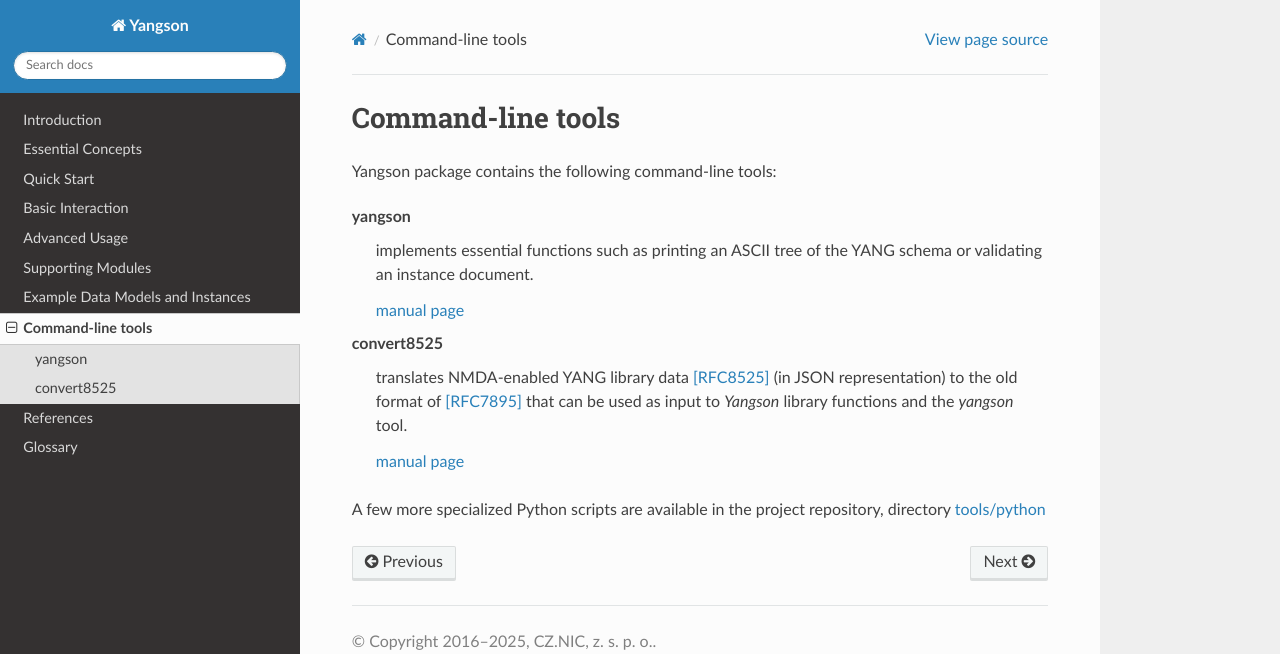
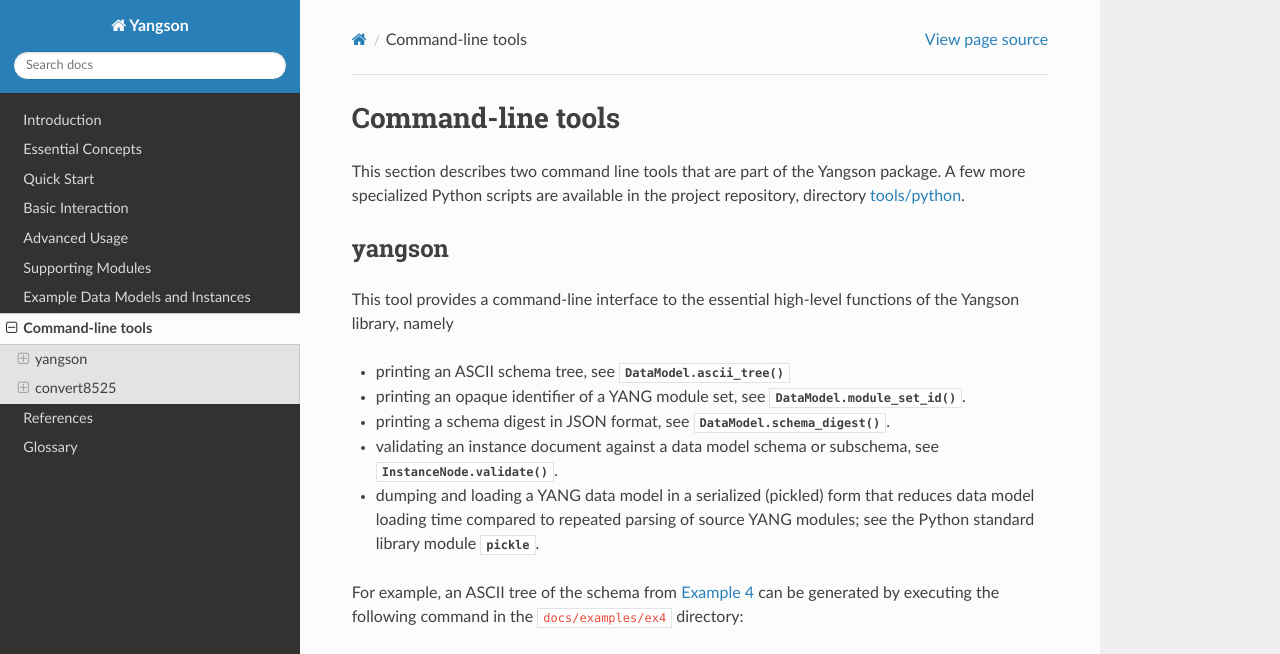
Before and after one commit to CZ-NIC/yangson, a Sphinx documentation site: the page built from docs/cmdline.rst, in a window 1280 px wide and 1400 px high. Shown: the top 654 px of the window. Built offline with Sphinx 7.4.7 and the Read the Docs theme 3.1.0, drawn with Linux system fonts in a browser that asks for light colours; some of the changed text lies outside the part shown; grey boxes are pictures that could not be loaded.

Commit message:
Add examples/doctests of command-line tools' usage

```diff
--- a/docs/cmdline.rst
+++ b/docs/cmdline.rst
@@ -3,28 +3,133 @@
 ==================
 Command-line tools
 ==================
+This section describes two command line tools that are part of the Yangson package. A few more specialized Python scripts are available in the project repository, directory `tools/python`_.
+
+.. _yangson-tool:
+
+yangson
+-------
+
+This tool provides a command-line interface to the essential high-level functions of the Yangson library, namely
+
+* printing an ASCII schema tree, see :meth:`.DataModel.ascii_tree`
+
+* printing an opaque identifier of a YANG module set,
+  see :meth:`.DataModel.module_set_id`.
+
+* printing a schema digest in JSON format,
+  see :meth:`.DataModel.schema_digest`.
+
+* validating an instance document against a data model schema or subschema,
+  see :meth:`.InstanceNode.validate`.
+
+* dumping and loading a YANG data model in a serialized (pickled) form
+  that reduces data model loading time compared to repeated parsing of
+  source YANG modules; see the Python standard library module
+  :mod:`pickle`.
+
+For example, an ASCII tree of the schema from :ref:`sec-ex4` can be
+generated by executing the following command in the
+``docs/examples/ex4`` directory:
+
+.. shtest::
+   :cwd: examples/ex4
+
+   $ yangson -p .:../../../yang-modules/ietf -t yang-library-ex4.json
+   +--rw example-4-a:bag!
+   |  +--ro bar <boolean>
+   |  x--rw foo <uint8>
+   |  +--rw (opts)?
+   |     +--:(a)
+   |     |  +--rw baz? <empty>
+   |     +--:(example-4-b:fooref)
+   |        +--rw fooref? <leafref>
+   +--rw example-4-b:quux# <decimal64>
+
+An overview of command-line parameters can be obtained by using the ``--help/-h`` switch:
+
+.. sh:: yangson --help
+
+Consult the :ref:`manual page <yangson-man>` for further details.
 
 .. toctree::
    :hidden:
 
    yangson-man
+
+.. _convert8525-tool:
+
+convert8525
+-----------
+
+This script allows for extracting one schema from NMDA-enabled YANG
+library data [RFC8525]_ (in JSON representation) and storing its
+parameters in the old YANG library format of [RFC7895]_ that can be
+used as input to *Yangson* library functions and the *yangson* tool.
+
+As an example, the distribution directory ``docs/examples/ex3`` also contains new-format YANG library data in the file ``rfc8525-ex3.json``. It can be converted to the old format by executing the following command in that directory:
+
+.. shtest::
+   :cwd: examples/ex3
+
+   $ convert8525 --path ../../../yang-modules/ietf --datastore running rfc8525-ex3.json
+   {
+     "ietf-yang-library:modules-state": {
+       "module-set-id": "5798f6c8acd78ccb1171cb36d34fb95ca797c769",
+       "module": [
+         {
+           "name": "example-3-a",
+           "revision": "2017-08-01",
+           "conformance-type": "implement",
+           "namespace": "http://example.com/example-3/a",
+           "submodule": [
+             {
+               "name": "example-3-suba",
+               "revision": "2017-08-01"
+             }
+           ],
+           "feature": [
+             "fea1",
+             "fea2"
+           ]
+         },
+         {
+           "name": "example-3-b",
+           "revision": "2016-08-22",
+           "conformance-type": "implement",
+           "namespace": "http://example.com/example-3/b"
+         },
+         {
+           "name": "ietf-inet-types",
+           "revision": "2010-09-24",
+           "conformance-type": "import",
+           "namespace": "urn:ietf:params:xml:ns:yang:ietf-inet-types"
+         },
+         {
+           "name": "ietf-yang-types",
+           "revision": "2013-07-15",
+           "conformance-type": "import",
+           "namespace": "urn:ietf:params:xml:ns:yang:ietf-yang-types"
+         },
+         {
+           "name": "ietf-inet-types",
+           "revision": "2013-07-15",
+           "conformance-type": "import",
+           "namespace": "urn:ietf:params:xml:ns:yang:ietf-inet-types"
+         }
+       ]
+     }
+   }
+
+An overview of command-line parameters can be obtained by using the ``--help/-h`` switch:
+
+.. sh:: convert8525 --help
+
+Consult the :ref:`manual page <convert8525-man>` for further details.
+
+.. toctree::
+   :hidden:
+
    convert8525-man
 
-Yangson package contains the following command-line tools:
-
-yangson
-   implements essential functions such as printing an ASCII tree of the YANG schema or
-   validating an instance document.
-
-   :ref:`manual page <yangson-man>`
-
-convert8525
-   translates  NMDA-enabled YANG library data [RFC8525]_ (in JSON representation) to
-   the old format of [RFC7895]_ that can be used as input to *Yangson* library
-   functions and the *yangson* tool.
-
-   :ref:`manual page <convert8525-man>`
-
-A few more specialized Python scripts are available in the project repository, directory `tools/python`__
-
-__ https://github.com/CZ-NIC/yangson/tree/master/tools/python
+.. _tools/python: https://github.com/CZ-NIC/yangson/tree/master/tools/python
--- a/docs/convert8525-man.rst
+++ b/docs/convert8525-man.rst
@@ -1,8 +1,8 @@
 .. _convert8525-man:
 
------------
-convert8525
------------
+-----------------------
+convert8525 manual page
+-----------------------
 
 .. program:: convert8525
 
--- a/docs/yangson-man.rst
+++ b/docs/yangson-man.rst
@@ -1,8 +1,8 @@
 .. _yangson-man:
 
--------
-yangson
--------
+-------------------
+yangson manual page
+-------------------
 
 .. program:: yangson
 
```
Also changed, not shown: docs/introduction.rst (+13 -1 lines), docs/quickstart.rst (+5 -15 lines), docs/references.rst (+7 -0 lines).
